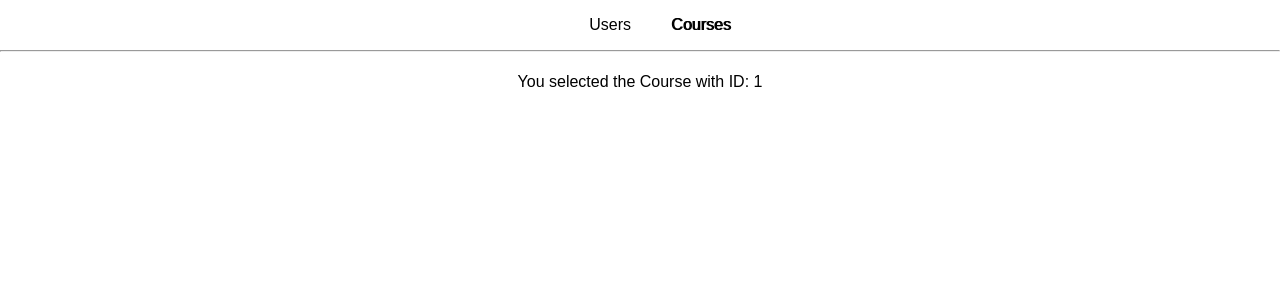
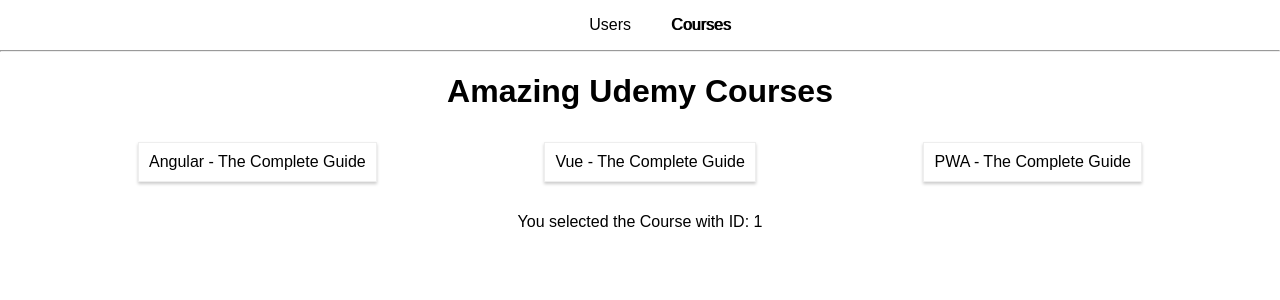
Before and after one commit to AndersonCossul/react-router-practise, a React (Create React App) app: page /courses/1 in a window 1280 px wide. Shown: the top 300 px of the page. Built offline with nearby package versions, Linux system fonts and the light colour scheme.

Commit message:
Made course render as nasted route inside courses.

```diff
--- a/src/App.js
+++ b/src/App.js
@@ -1,9 +1,8 @@
 import React, { Component } from 'react';
-import { BrowserRouter, Switch, Route, NavLink } from 'react-router-dom'
+import { BrowserRouter, Route, NavLink } from 'react-router-dom'
 import './App.css'
 import Tasks from './components/Tasks'
 import Courses from './containers/Courses/Courses';
-import Course from './containers/Course/Course';
 import Users from './containers/Users/Users';
 
 class App extends Component {
@@ -19,15 +18,13 @@
               </ul>
             </nav>
           </header>
+
           <hr/>
 
           <Route path="/tasks" component={Tasks}/>
           <Route path="/users" component={Users}/>
-          <Switch>
-            <Route path="/courses" exact component={Courses}/>
-            <Route path="/courses/:id" component={Course}/>
-          </Switch>
-      </div>
+          <Route path="/courses" component={Courses}/>
+        </div>
       </BrowserRouter>
     );
   }
--- a/src/containers/Courses/Courses.js
+++ b/src/containers/Courses/Courses.js
@@ -1,6 +1,7 @@
 import React, { Component } from 'react';
-import { Link } from 'react-router-dom'
+import { Route, Link } from 'react-router-dom'
 import './Courses.css';
+import Course from '../Course/Course';
 
 class Courses extends Component {
   state = {
@@ -29,6 +30,7 @@
             } )
           }
         </section>
+        <Route path="/courses/:id" component={Course}/>
       </div>
     );
   }
```
